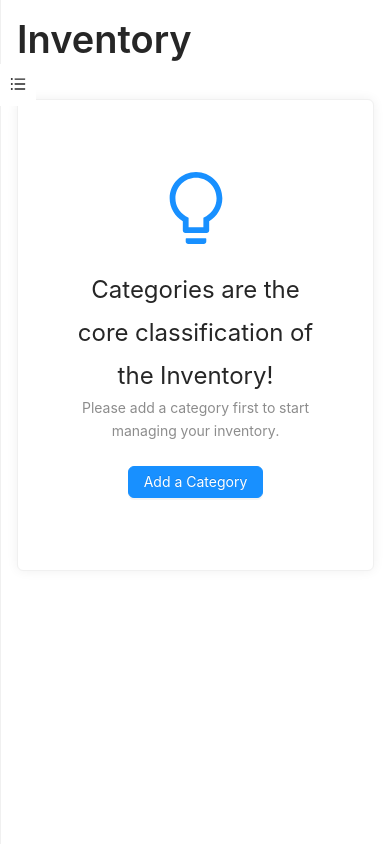
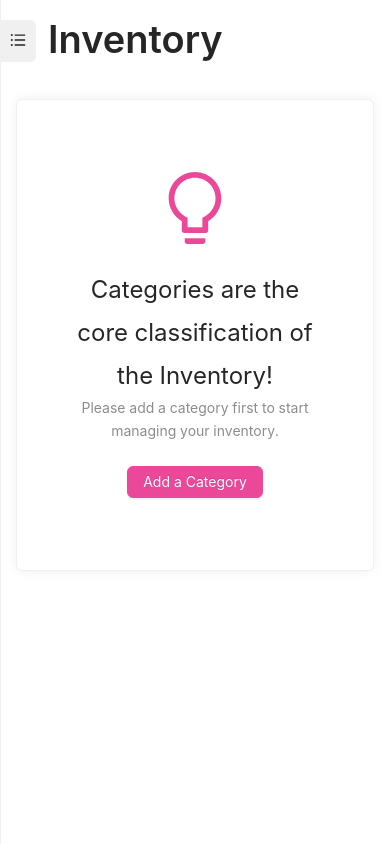
Before and after one commit to vivekmunde/inventory-manager, a React (Create React App) app: page /home in a window 390 px wide. Built offline with nearby package versions, Linux system fonts and the light colour scheme.

Commit message:
responsive layout

```diff
--- /dev/null
+++ b/src/components/screen-header/index.tsx
@@ -0,0 +1,11 @@
+import React from 'react';
+
+import styles from './styles.module.less';
+
+const ScreenHeader: React.FC<{ children: React.ReactNode }> = ({ children }) => (
+  <div className={`pb-4 ${styles.header}`}>
+    {children}
+  </div>
+);
+
+export default ScreenHeader;
--- /dev/null
+++ b/src/components/screen-header/styles.module.less
@@ -0,0 +1,5 @@
+@media only screen and (max-width: 768px) {
+  .header {
+    padding-left: 32px;
+  }
+}
--- a/src/screens/categories/index.tsx
+++ b/src/screens/categories/index.tsx
@@ -1,6 +1,7 @@
 import { Col, Row, Typography } from 'antd';
 import React from 'react';
 
+import ScreenHeader from '../../components/screen-header';
 import AddCategoryButton from './add-category-button';
 import CategoryList from './category-list';
 import CategoriesRoutes from './routes';
@@ -8,7 +9,7 @@ import CategoriesRoutes from './routes';
 const Categories: React.FC = () => {
   return (
     <div>
-      <div className="pb-4">
+      <ScreenHeader>
         <Row>
           <Col xs={24} sm={24} md={12}>
             <Typography.Title>Categories</Typography.Title>
@@ -17,7 +18,7 @@ const Categories: React.FC = () => {
             <AddCategoryButton />
           </Col>
         </Row>
-      </div>
+      </ScreenHeader>
       <CategoryList />
       <CategoriesRoutes />
     </div>
--- /dev/null
+++ b/src/screens/home/home.module.less
@@ -0,0 +1,10 @@
+@media only screen and (max-width: 992px) {
+  .sideNavigation {
+    position: absolute;
+    top: 0;
+    left: 0;
+    right: 0;
+    bottom: 0;
+    z-index: 1;
+  }
+}
--- a/src/screens/home/index.tsx
+++ b/src/screens/home/index.tsx
@@ -3,18 +3,26 @@ import React from 'react';
 
 import Navigation from './navigation';
 import HomeRoutes from './routes';
+import styles from './home.module.less';
 
 const Home: React.FC = () => (
-  <Layout className="bg-transparent" style={{ minHeight: '100vh' }}>
+  <Layout
+    className="bg-transparent"
+    style={{ minHeight: '100vh' }}
+  >
     <Layout.Sider
-      className="border-split-r bg-grey-3"
+      width={296}
+      className={`border-split-r bg-grey-3 ${styles.sideNavigation}`}
       theme="light"
       breakpoint="lg"
       collapsedWidth="0">
       <Typography.Title level={2} className="m-4">Invento</Typography.Title>
       <Navigation />
     </Layout.Sider>
-    <Layout.Content className="p-4" style={{ height: '100vh', flex: 1, overflow: 'auto' }}>
+    <Layout.Content
+      className="p-4"
+      style={{ height: '100vh', flex: 1, overflow: 'auto' }}
+    >
       <HomeRoutes />
     </Layout.Content>
   </Layout>
--- a/src/screens/inventory-by-category/index.tsx
+++ b/src/screens/inventory-by-category/index.tsx
@@ -3,6 +3,7 @@ import React, { useEffect } from 'react';
 import { shallowEqual, useSelector } from 'react-redux';
 import { useHistory, useParams } from 'react-router-dom';
 
+import ScreenHeader from '../../components/screen-header';
 import { TState } from '../../redux/types';
 import { TCategory } from '../../types';
 import AddInventoryItemButton from './add-inventory-item-button';
@@ -22,7 +23,7 @@ const InventoryByCategory: React.FC = () => {
 
   return (
     <div>
-      <div className="p-4">
+      <ScreenHeader>
         <Row>
           <Col xs={24} sm={24} md={12}>
             <Typography.Title>{category?.title}</Typography.Title>
@@ -31,7 +32,7 @@ const InventoryByCategory: React.FC = () => {
             <AddInventoryItemButton categoryId={categoryId} />
           </Col>
         </Row>
-      </div>
+      </ScreenHeader>
       <div>
         {category && <InventoryItemList category={category} />}
         <InventoryRoutes />
--- a/src/screens/inventory/index.tsx
+++ b/src/screens/inventory/index.tsx
@@ -1,9 +1,11 @@
-import { BulbOutlined } from '@ant-design/icons';
 import { Button, Card, Col, Result, Row, Typography } from 'antd';
 import React from 'react';
 import { shallowEqual, useSelector } from 'react-redux';
 import { Link } from 'react-router-dom';
 
+import { BulbOutlined } from '@ant-design/icons';
+
+import ScreenHeader from '../../components/screen-header';
 import { TState } from '../../redux/types';
 import { TCategory } from '../../types';
 import AddInventoryItemButton from './add-inventory-item-button';
@@ -15,7 +17,7 @@ const Inventory: React.FC = () => {
 
   return (
     <div>
-      <div className="pb-4">
+      <ScreenHeader>
         <Row>
           <Col xs={24} sm={24} md={12}>
             <Typography.Title>Inventory</Typography.Title>
@@ -24,7 +26,7 @@ const Inventory: React.FC = () => {
             {categories.length > 0 && <AddInventoryItemButton categories={categories} />}
           </Col>
         </Row>
-      </div>
+      </ScreenHeader>
       {categories.length === 0
         ? (
           <Card className="box-shadow">
@@ -33,7 +35,7 @@ const Inventory: React.FC = () => {
               title="Categories are the core classification of the Inventory!"
               subTitle="Please add a category first to start managing your inventory."
               extra={[
-                <Link to="/categories/add-category">
+                <Link to="/categories/add-category" key="add-category">
                   <Button type="primary">
                     Add a Category
                   </Button>
--- a/src/theme/light.less
+++ b/src/theme/light.less
@@ -15,6 +15,8 @@
 @grey-9 : #262626;
 @grey-10: #1f1f1f;
 @grey-11: #141414;
+
+@primary-color : #ec4899;
 
 @import './spacing.less';
 @import './color.less';
@@ -73,3 +75,11 @@
 .uppercase {
   text-transform: uppercase;
 }
+
+.ant-layout-sider-zero-width-trigger {
+  top: 1.25rem;
+}
+
+.ant-layout-sider-light .ant-layout-sider-zero-width-trigger {
+  background-color: @grey-3;
+}
```
